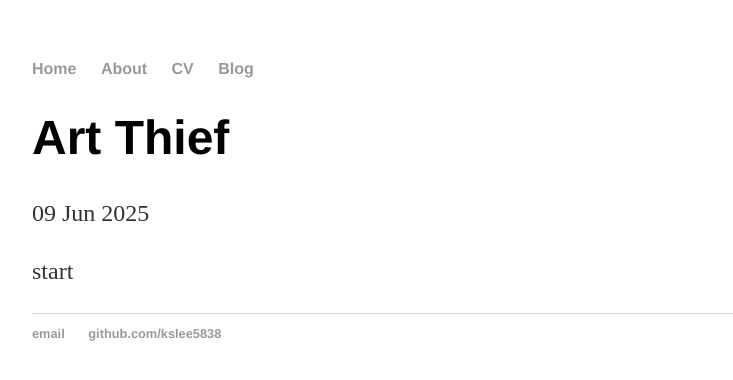
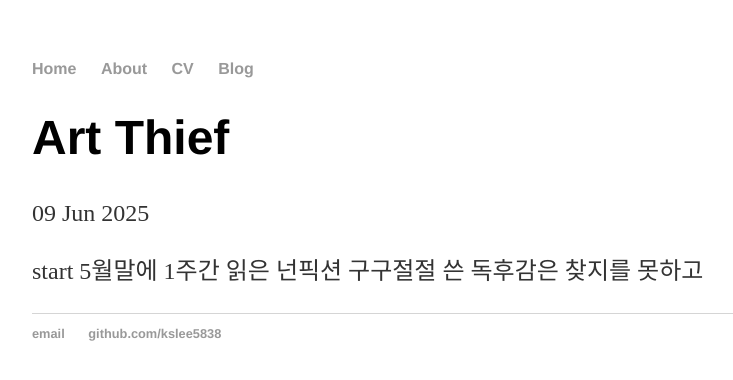
Before and after one commit to kslee5838/kslee5838.github.io, a Jekyll site: the page built from _posts/2025-06-09-Art-Thief.md, in a window 1280 px wide. Shown: the top 380 px of the page, without its empty margins (160-893 px from the left). Built offline with Jekyll 4.4.1, drawn with Linux system fonts in a browser that asks for light colours.

Commit message:
Update 2025-06-09-Art-Thief.md
1주간 읽은 넌픽션

```diff
--- a/_posts/2025-06-09-Art-Thief.md
+++ b/_posts/2025-06-09-Art-Thief.md
@@ -5,3 +5,5 @@ date : 2025-06-09
 ---
 
 start
+5월말에 1주간 읽은 넌픽션
+구구절절 쓴 독후감은 찾지를 못하고
```
